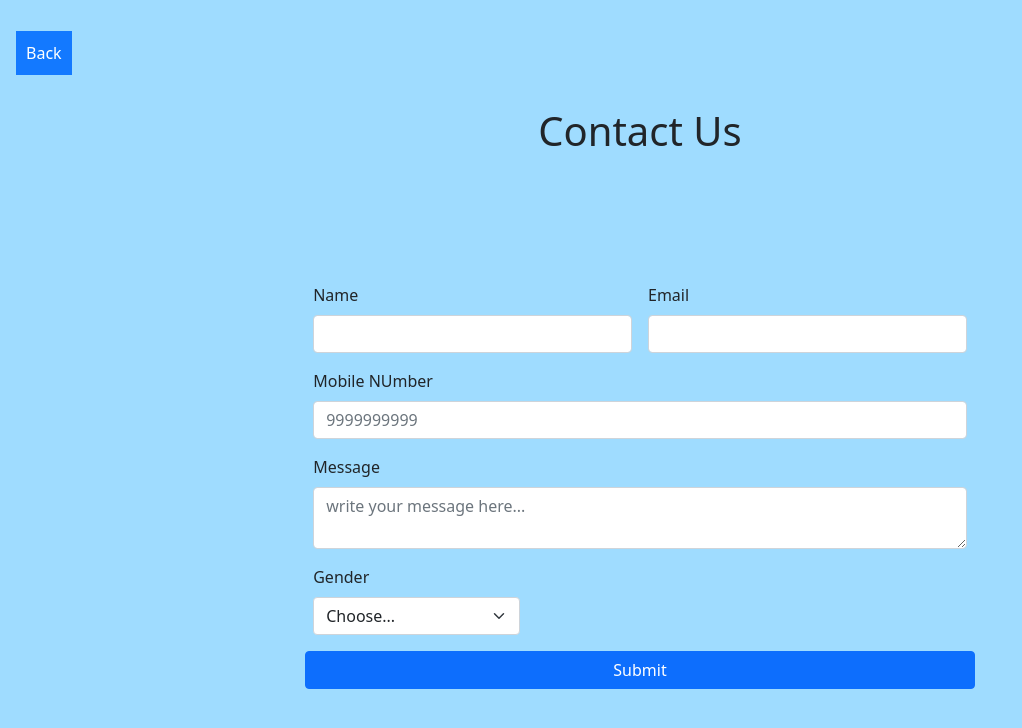
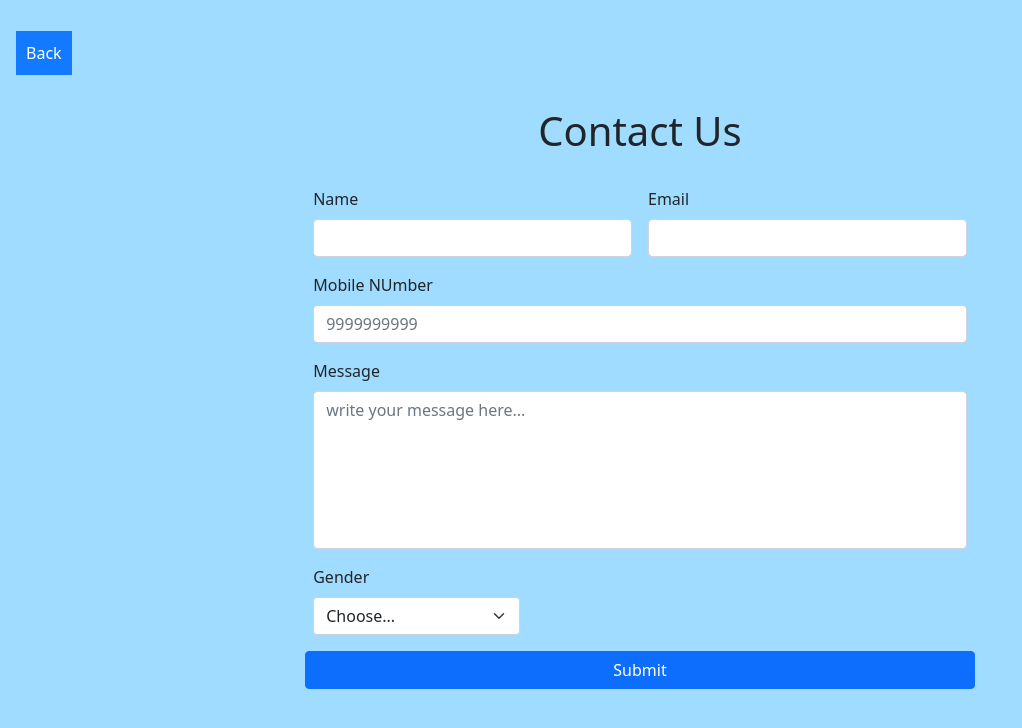
Before and after one commit to mohit162001/django-project, a Django app: page /blog/contact in a window 1280 px wide. Shown: the top 728 px of the page, without its empty margins (0-1022 px from the left). Run offline with Django 5.2, Linux system fonts and the light colour scheme.

Commit message:
some styling changes

```diff
--- a/blog/templates/articles.html
+++ b/blog/templates/articles.html
@@ -22,6 +22,7 @@
         padding: 20px;
         border-radius: 5px;
         border: 2px solid #1379ff;
+        box-shadow: 1px 2px 10px rgba(0, 0, 0, 0.411);
     }
     input,textarea{
         outline: none;
@@ -30,6 +31,7 @@
         display: block;
         padding: 0.6rem;
         font-size: 1.2rem;
+        resize: none;
     }
     label{
         font-size: 1.5rem;
--- a/blog/templates/aticledetails.html
+++ b/blog/templates/aticledetails.html
@@ -28,6 +28,7 @@
         display: block;
         padding: 0.6rem;
         font-size: 1.2rem;
+        resize: none;
     }
     label{
         font-size: 1.5rem;
--- a/blog/templates/contact.html
+++ b/blog/templates/contact.html
@@ -27,13 +27,16 @@
       margin-top: 15px;
       padding: 10px;
     }
+    textarea{
+      resize: none;
+    }
     </style>
 </head>
 <body>
     <a href="http://localhost:8080/blog/"><button style="border: none; background: #1379ff; color: #ffffff;">Back</button></a>
     <div class="container">
         <h1>Contact Us</h1>
-        <div class="form-container">
+        <div class="form-container" style="margin-top: 2rem;">
             <form action="" method="post" class="row g-3">
                 {% csrf_token %}
                 <div class="col-md-6">
@@ -51,7 +54,7 @@
                 </div>
                 <div class="col-12">
                   <label for="message" class="form-label">Message</label>
-                  <textarea name="message" id="message" class="form-control"placeholder="write your message here..." aria-label="With textarea"></textarea>
+                  <textarea name="message" id="message" class="form-control"placeholder="write your message here..." aria-label="With textarea" rows="6"></textarea>
                 </div>
 
                 <div class="col-md-4">
--- a/blog/templates/edit.html
+++ b/blog/templates/edit.html
@@ -16,6 +16,7 @@
         display: block;
         padding: 0.6rem;
         font-size: 1.2rem;
+        resize: none;
     }
     label{
         font-size: 1.5rem;
```
